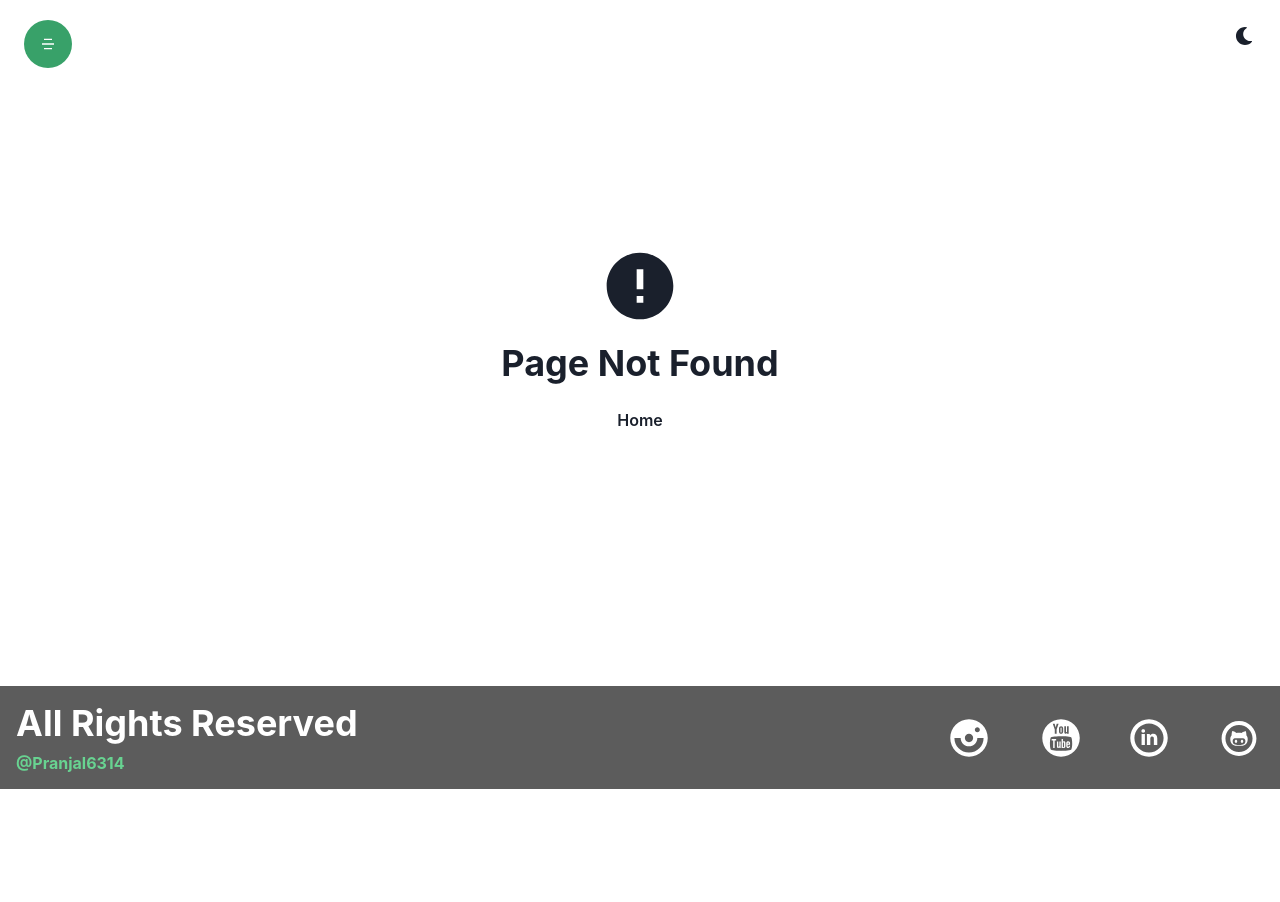
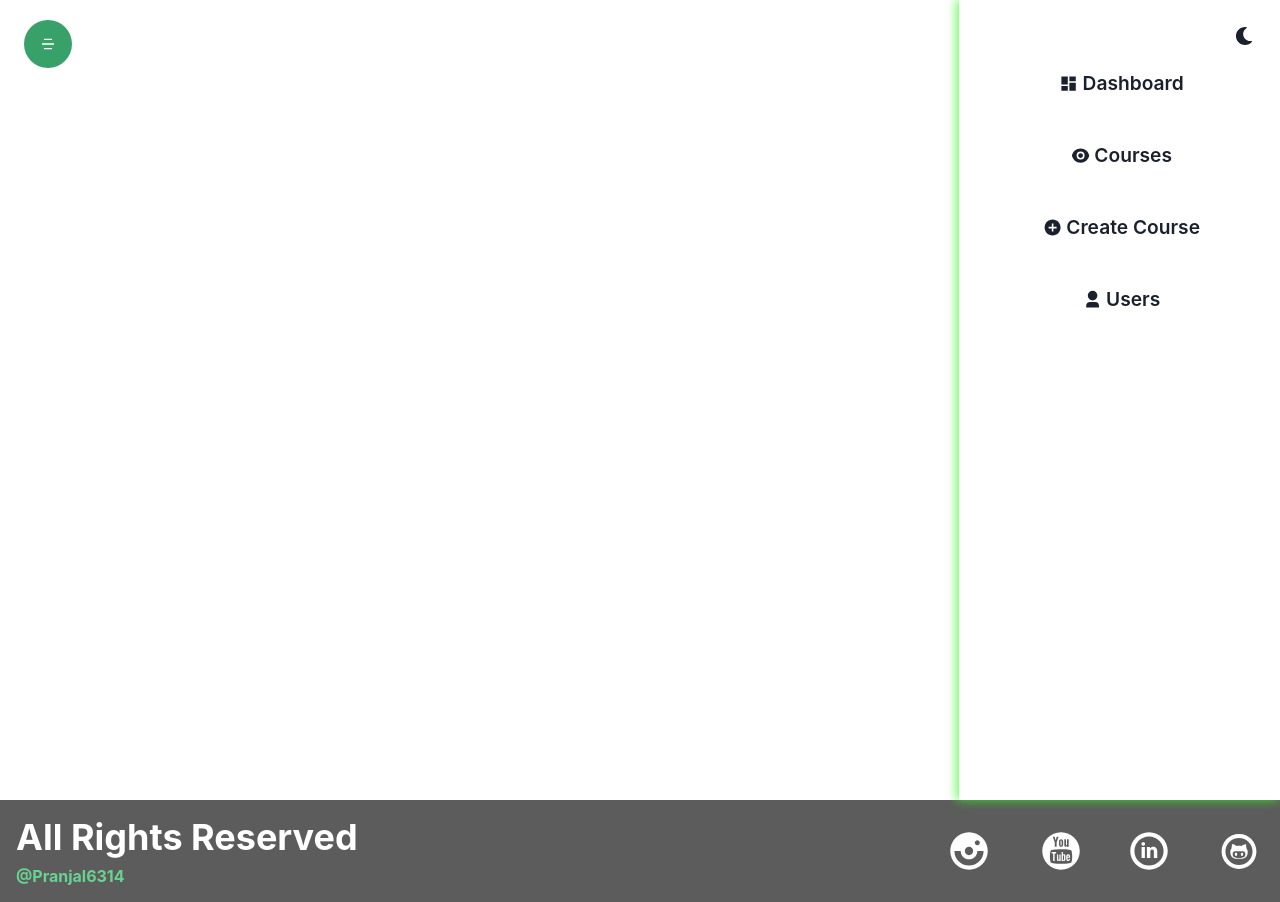
Before and after one commit to pranjal6314/MERN-PROJECT, a React (Create React App) app in the folder learnup/: page /admin/users in a window 1280 px wide. Before the commit this address had no page. Before the commit the page ends 800 px from the top, so only its background shows below. Built offline with nearby package versions, Linux system fonts and the light colour scheme.

Commit message:
admin sidebar

```diff
--- a/learnup/src/App.js
+++ b/learnup/src/App.js
@@ -19,6 +19,10 @@
 import Profile from './components/Profile/Profile';
 import ChangePassword from './components/Profile/ChangePassword';
 import UpdateProfile from './components/Profile/UpdateProfile';
+import Dashboard from './components/Admin/Dashboard/Dashboard';
+import CreateCourse from './components/Admin/CreateCourse/CreateCourse';
+import AdminCourses from './components/Admin/AdminCourses/AdminCourses';
+import Users from './components/Admin/Users/Users';
 function App() {
   window.addEventListener('contextmenu', e => {
     e.preventDefault();
@@ -44,6 +48,12 @@
         <Route path="/paymentsuccess" element={<PaymentSuccess />} />
         <Route path="/paymentfail" element={<PaymentFail />} />
         <Route path="*" element={<NotFound />} />
+
+        {/* admin Routes  */}
+        <Route path="/admin/dashboard" element={<Dashboard />} />
+        <Route path="/admin/createcourse" element={<CreateCourse />} />
+        <Route path="/admin/courses" element={<AdminCourses />} />
+        <Route path="/admin/users" element={<Users />} />
       </Routes>
       <Footer />
     </Router>
--- /dev/null
+++ b/learnup/src/components/Admin/AdminCourses/AdminCourses.jsx
@@ -0,0 +1,13 @@
+import { Box, Grid } from '@chakra-ui/react'
+import React from 'react'
+import crusorImg from '../../../assets/images/cursor.png'
+import Sidebar from '../Sidebar'
+
+const AdminCourses = () => {
+    return <Grid css={{ cursor: `url(${crusorImg}), default` }} minH={"100vh"} templateColumns={['1fr', '5fr 1fr']} >
+        <Box></Box>
+        <Sidebar />
+    </Grid>
+}
+
+export default AdminCourses
--- /dev/null
+++ b/learnup/src/components/Admin/CreateCourse/CreateCourse.jsx
@@ -0,0 +1,13 @@
+import { Box, Grid } from '@chakra-ui/react'
+import React from 'react'
+import crusorImg from '../../../assets/images/cursor.png'
+import Sidebar from '../Sidebar'
+
+const CreateCourse = () => {
+    return <Grid css={{ cursor: `url(${crusorImg}), default` }} minH={"100vh"} templateColumns={['1fr', '5fr 1fr']} >
+        <Box></Box>
+        <Sidebar />
+    </Grid>
+}
+
+export default CreateCourse
--- /dev/null
+++ b/learnup/src/components/Admin/Dashboard/Dashboard.jsx
@@ -0,0 +1,12 @@
+import { Box, Grid } from '@chakra-ui/react'
+import React from 'react'
+import crusorImg from '../../../assets/images/cursor.png'
+import Sidebar from '../Sidebar'
+const Dashboard = () => {
+    return <Grid css={{ cursor: `url(${crusorImg}), default` }} minH={"100vh"} templateColumns={['1fr', '5fr 1fr']} >
+        <Box></Box>
+        <Sidebar />
+    </Grid>
+}
+
+export default Dashboard
--- /dev/null
+++ b/learnup/src/components/Admin/Sidebar.jsx
@@ -0,0 +1,28 @@
+import { Button, VStack } from '@chakra-ui/react'
+import React from 'react'
+import { RiAddCircleFill, RiDashboardFill, RiEyeFill, RiUser3Fill } from 'react-icons/ri'
+import { Link, useLocation } from 'react-router-dom'
+
+const Sidebar = () => {
+    const location = useLocation();
+    return <VStack spacing={'8'} p="16  " boxShadow={'-2px 0 10px rgba(46, 255, 25, 0.8)'}>
+
+        <LinkButton url="dashboard" title="Dashboard" Icon={RiDashboardFill} active={location.pathname === "/admin/dashboard"} />
+        <LinkButton url="Courses" title="Courses" Icon={RiEyeFill} active={location.pathname === "/admin/Courses"} />
+        <LinkButton url="createcourse" title="Create Course" Icon={RiAddCircleFill} active={location.pathname === "/admin/createcourse"} />
+        <LinkButton url="Users" title="Users" Icon={RiUser3Fill} active={location.pathname === "/admin/Users"} />
+
+
+    </VStack>
+}
+
+export default Sidebar
+
+function LinkButton({ url, title, Icon, active }) {
+    return <Link to={`/admin/${url}`} >
+        <Button colorScheme={active ? "green" : ""} fontSize="larger" variant={"ghost"}>
+            <Icon style={{ margin: "4px" }} />
+            {`${title}`}
+        </Button>
+    </Link >
+}
--- /dev/null
+++ b/learnup/src/components/Admin/Users/Users.jsx
@@ -0,0 +1,12 @@
+import { Box, Grid } from '@chakra-ui/react'
+import React from 'react'
+import crusorImg from '../../../assets/images/cursor.png'
+import Sidebar from '../Sidebar'
+const Users = () => {
+    return <Grid css={{ cursor: `url(${crusorImg}), default` }} minH={"100vh"} templateColumns={['1fr', '5fr 1fr']} >
+        <Box></Box>
+        <Sidebar />
+    </Grid>
+}
+
+export default Users
--- a/learnup/src/components/Layout/Header/Header.jsx
+++ b/learnup/src/components/Layout/Header/Header.jsx
@@ -49,7 +49,7 @@
                                                 Logout</Button>
                                         </HStack>
                                         {
-                                            user && user.role === "admin" && <Link onClick={onClose} to="/admin/disboard">
+                                            user && user.role === "admin" && <Link onClick={onClose} to="/admin/dashboard">
                                                 <Button colorScheme={"green"}><RiDashboardFill style={{ margin: '4px' }} />Dasboard</Button>
                                             </Link>
                                         }
```
Also changed, not shown: learnup/src/assets/images/cursor.png (added), learnup/src/assets/images/logo.png (added).
